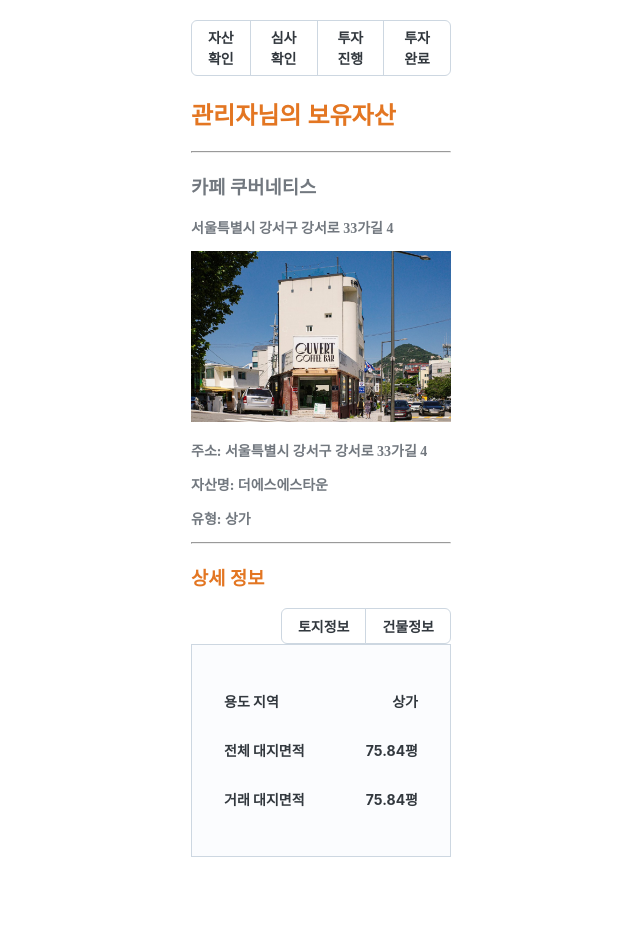
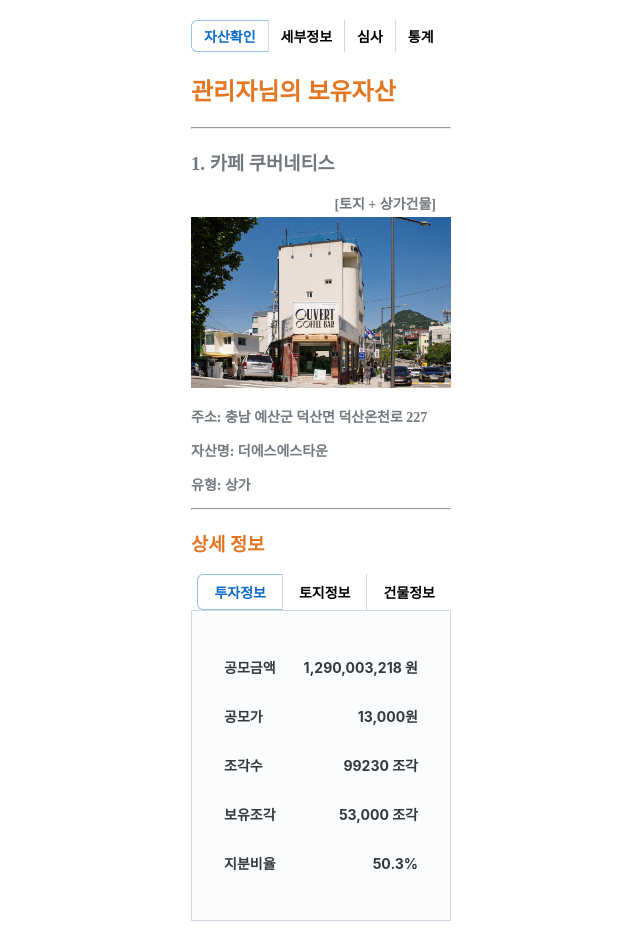
Before and after one commit to 2023KoscomTeam1/react-front, a React (Create React App) app: page /company/portfolio in a window 1280 px wide. Shown: the whole page, without its empty margins (319-959 px from the left). Before the commit the page ends 877 px from the top, so only its background shows below. Built offline with nearby package versions, Linux system fonts and the light colour scheme; a web font is replaced by a local one.

Commit message:
🍱add : 버튼별 신규 component 추가 및 화면에 반영

```diff
--- a/src/App.css
+++ b/src/App.css
@@ -109,6 +109,12 @@
   font-size: 3px;
 }
 
+.progress-label {
+  display: grid;
+  grid-template-columns: 30% 70%;
+  font-size: 3px;
+}
+
 .key-label {
   text-align: left;
 }
@@ -119,6 +125,11 @@
   font-size: 0.6rem;
 }
 
+.value-label2 {
+  text-align: right;
+  font-weight: bold;
+  font-size: 0.8rem;
+}
 colorhr > hr {
   color: var(--koscom-color);
 }
--- /dev/null
+++ b/src/components/enterprise/Audit.js
@@ -0,0 +1,43 @@
+import React from "react";
+import Typography from '@mui/joy/Typography';
+import "../../App.css";
+import "./BuildingInfo.css"
+import './Detail_info.css'
+
+function AuditProgress() {
+    return (
+        <div className="content-font">
+            <h2 className="color-title"> 심사 진행 현황 </h2>
+            <hr />
+            <h3>카페 쿠버네티스</h3>
+            <p>서울특별시 강서구 강서로 33가길 4</p>
+            <hr />
+
+            <div>
+                <Typography
+                    id="basic-list-demo"
+                    level="body-xs"
+                    textTransform="uppercase"
+                    fontWeight="lg"
+                >
+                </Typography>
+                <h3 className="key-label">심사 정보</h3>
+                <hr />
+                <p className="key-label">재무평가 결과 </p>
+                <p className="value-label2"> 자산 가치 평가 : 3,000,000(천원)</p>
+                <hr />
+                <p className="key-label">배당 정보</p>
+                <p className="value-label2"> 분기 단위 배당</p>
+                <p className="value-label2"> 배당 방식 : 지분 비례</p>
+                <p className="value-label2"> 희망 지분 배정 : 30%</p>
+                <hr/>
+                <p className="key-label">비고</p>
+                <p className="value-label2" >심사기관 : 한국부동산평가원 | 예산군청</p>
+                <p className="value-label2" >심사일자 : 2023.06.25</p>
+            </div>
+
+        </div>
+    )
+}
+
+export default AuditProgress;
--- a/src/components/enterprise/BuildingInfo.js
+++ b/src/components/enterprise/BuildingInfo.js
@@ -17,19 +17,19 @@ export default function BuildingInfo() {
             </Typography>
             <span className="sad">
                 <p>주소</p>
-                <p className="value">서울시 강남구 테헤란로 51길 14</p>
+                <p className="value">충남 예산군 덕산면 덕산온천로 227</p>
             </span>
             <span className='sad'>
             <p>규모</p>
-                <p className="value">B2~13F </p>
+                <p className="value">1~2F </p>
             </span>
             <span className='sad'>
             <p>거래대상</p>
-                <p className="value"> B2~13F </p>
+                <p className="value"> 1~2F </p>
             </span>
             <span className='sad'>
             <p>거래면적</p>
-                <p className="value">215.71평 </p>
+                <p className="value">55.71평 </p>
             </span>
             <span className="sad">
                 <p>건폐율</p>
--- a/src/components/enterprise/CheckAsset.css
+++ b/src/components/enterprise/CheckAsset.css
@@ -20,3 +20,14 @@ p {
     text-align: left;
     /* Left align the text */
 }
+
+.right-allign p{
+    margin: 0;
+    /* Remove default margin to prevent extra spacing */
+    white-space: pre-line;
+    /* Preserve line breaks */
+    text-align: right;
+    /* Left align the text */
+    margin-right: 15px;
+    margin-bottom: 4px;
+}
--- a/src/components/enterprise/CheckAsset.js
+++ b/src/components/enterprise/CheckAsset.js
@@ -5,6 +5,7 @@ import { Button, ButtonGroup, IconButton } from '@mui/joy';
 import LandInfo from "./LandInfo";
 import BuildingInfo from "./BuildingInfo";
 import "./CheckAsset.css"
+import InvestInfo from "./InvestInfo";
 
 function CheckAsset() {
     const [activeInfo, setActiveInfo] = useState(null); // 현재 활성화된 화면을 상태로 관리
@@ -17,31 +18,46 @@ function CheckAsset() {
             <div className="content-font">
                 <h2 className="color-title"> 관리자님의 보유자산 </h2>
                 <hr />
-                <h3>카페 쿠버네티스</h3>
-                <p>서울특별시 강서구 강서로 33가길 4</p>
+                <h3>1. 카페 쿠버네티스</h3>
+                <div className="right-allign">
+                    <p>[토지 + 상가건물]</p>
+                </div>
+
 
                 <img
                     src="/img/cafe1.jpg"
                     alt="Representative"
                     className="representative-image"
+
                 />
 
-                <p>주소: 서울특별시 강서구 강서로 33가길 4</p>
+                <p>주소: 충남 예산군 덕산면 덕산온천로 227</p>
                 <p>자산명: 더에스에스타운</p>
                 <p>유형: 상가</p>
                 <hr />
                 <h3 className="color-title"> 상세 정보 </h3>
                 <span className="button-container">
                     <ButtonGroup aria-label="outlined primary button group">
-                        <Button onClick={() => handleButtonClick("Land")}>토지정보</Button>
-                        <Button onClick={() => handleButtonClick("Building")}>건물정보</Button>
+                        <Button
+                            onClick={() => handleButtonClick("Invest")}
+                            color={(activeInfo === "Invest" || activeInfo ===null)? "primary" : "default"}
+                        >투자정보</Button>
+                        <Button
+                            onClick={() => handleButtonClick("Land")}
+                            color={activeInfo === "Land" ? "primary" : "default"}
+                        >토지정보</Button>
+                        <Button
+                            onClick={() => handleButtonClick("Building")}
+                            color={activeInfo === "Building" ? "primary" : "default"}
+                        >건물정보</Button>
                     </ButtonGroup>
                 </span>
 
 
 
                 <Sheet variant="outlined" color="neutral" sx={{ p: 4 }}>
-                    {(activeInfo === "Land" || activeInfo === null) && <LandInfo />} {/* 토지 정보 */}
+                    {(activeInfo === "Invest" || activeInfo === null) && <InvestInfo />} {/* 투자 정보 */}
+                    {activeInfo === "Land" && <LandInfo />} {/* 토지 정보 */}
                     {activeInfo === "Building" && <BuildingInfo />} {/* 건물 정보 */}
 
                 </Sheet>
--- /dev/null
+++ b/src/components/enterprise/Detail_info.css
@@ -0,0 +1,22 @@
+/* Detail_info.css */
+
+.custom-table {
+    border-collapse: collapse;
+    width: 100%;
+    max-width: 800px;
+    margin: 0 auto;
+    font-family: Arial, sans-serif;
+    background-color: #f2f2f2;
+  }
+
+  .custom-table th, .custom-table td {
+    border: 1px solid #E37622;
+    text-align: left;
+    padding: 8px;
+    background-color: white;
+  }
+
+  .custom-table th {
+    background-color: #E37622;
+    color: white;
+  }
--- /dev/null
+++ b/src/components/enterprise/Detail_info.js
@@ -0,0 +1,43 @@
+import React from "react";
+import Typography from '@mui/joy/Typography';
+import "../../App.css";
+import "./BuildingInfo.css"
+import './Detail_info.css'
+
+function Detail_info() {
+  return (
+    <div className="content-font">
+      <h2 className="color-title"> 세부 자산 현황 </h2>
+      <hr />
+      <h3>카페 쿠버네티스</h3>
+      <p>충남 예산군 덕산면 덕산온천로 227</p>
+      <hr />
+
+      <div>
+        <Typography
+          id="basic-list-demo"
+          level="body-xs"
+          textTransform="uppercase"
+          fontWeight="lg"
+        >
+        </Typography>
+
+        <p className="key-label">사업자 정보 </p>
+        <p className="value-label2"> 상호명 : ABC 컴퍼니</p>
+        <p className="value-label2"> 사업자 등록번호 : 123-456-890</p>
+        <p className="value-label2"> 대표자명 : 양준석</p>
+        <hr />
+        <p className="key-label">재무정보(최근 3년 평균)</p>
+        <p className="value-label2"> 월 평균 매출액: 2,000,000</p>
+        <p className="value-label2"> 순수익 : 500,000</p>
+        <p className="value-label2"> 부채 : 800,000</p>
+        <p className="value-label2"> 단위 : 천 원</p>
+        <hr />
+        <p className="key-label">재무정보</p>
+        <p className="value-label2"> 월 매출액: 200,000,000원</p>
+      </div>
+    </div>
+  )
+}
+
+export default Detail_info;
--- /dev/null
+++ b/src/components/enterprise/InvestInfo.js
@@ -0,0 +1,38 @@
+import * as React from 'react';
+import Typography from '@mui/joy/Typography';
+import "./BuildingInfo.css"
+
+
+export default function InvestInfo() {
+    return (
+        <div>
+            <Typography
+                id="basic-list-demo"
+                level="body-xs"
+                textTransform="uppercase"
+                fontWeight="lg"
+            >
+            </Typography>
+            <span className='sad'>
+            <p>공모금액</p>
+                <p className="value"> 1,290,003,218 원</p>
+            </span>
+            <span className='sad'>
+            <p>공모가</p>
+                <p className="value"> 13,000원 </p>
+            </span>
+            <span className="sad">
+                <p>조각수</p>
+                <p className="value">99230 조각 </p>
+            </span>
+            <span className="sad">
+                <p>보유조각</p>
+                <p className="value">53,000 조각</p>
+            </span>
+            <span className="sad">
+                <p>지분비율</p>
+                <p className="value">50.3% </p>
+            </span>
+        </div>
+    );
+}
--- a/src/components/enterprise/Portfolio.js
+++ b/src/components/enterprise/Portfolio.js
@@ -1,8 +1,10 @@
 import React, { useState } from "react";
 import "./Portfolio.css";
 import { Button, ButtonGroup, IconButton } from '@mui/joy';
-import ApplyAudit from "./apply";
+import Detail_info from "./Detail_info";
 import CheckAsset from "./CheckAsset";
+import AuditProgress from "./Audit";
+import Home from "../../routes/Home";
 
 function EPortfolio() {
   const [activeScreen, setActiveScreen] = useState(null); // 현재 활성화된 화면을 상태로 관리
@@ -16,14 +18,16 @@ function EPortfolio() {
 
       <div className="right-content">
         <ButtonGroup aria-label="outlined primary button group">
-          <Button onClick={() => handleButtonClick("check")} size="sm">자산확인</Button>
-          <Button onClick={() => handleButtonClick("apply")}>심사확인</Button>
-          <Button>투자진행</Button>
-          <Button>투자완료</Button>
+          <Button onClick={() => handleButtonClick("check")} size="sm" color={(activeScreen === "check"  || activeScreen ===null) ? "primary" : "outlined"}>자산확인</Button>
+          <Button onClick={() => handleButtonClick("detail")} size="sm" color={activeScreen === "detail" ? "primary" : "default"}>세부정보</Button>
+          <Button onClick={() => handleButtonClick("audit")} size="sm" color={activeScreen === "audit" ? "primary" : "default"}>심사</Button>
+          <Button onClick={() => handleButtonClick("done")} size="sm" color={activeScreen === "done" ? "primary" : "default"}>통계</Button>
         </ButtonGroup>
 
         {(activeScreen === "check" || activeScreen === null ) && <CheckAsset />} {/* 초기 자산확인 화면 */}
-        {activeScreen === "apply" && <ApplyAudit />} {/* 자산확인 화면 */}
+        {activeScreen === "detail" && <Detail_info />} {/* 상세정보 화면 */}
+        {activeScreen === "audit" && <AuditProgress />} {/* 심사 화면 */}
+        {activeScreen === "done" && <CheckAsset />} {/* 홈 화면 */}
         {/* 심사신청, 심사확인, 투자진행, 투자완료 화면도 유사하게 추가 */}
 
       </div>
--- a/src/components/enterprise/apply.js
+++ /dev/null
@@ -1,26 +0,0 @@
-import React from "react"
-import Sheet from '@mui/joy/Sheet';
-import BasicList from "./ListComponent1";
-import Table from '@mui/joy/Table';
-
-function ApplyAudit() {
-  return (
-    <div className="content-font">
-      <h2 className="color-title"> 관리자님의 공모 현황 </h2>
-      <hr />
-      <h3>카페 쿠버네티스</h3>
-      <p>서울특별시 강서구 강서로 33가길 4</p>
-      <hr />
-      <div className="image-description">
-        <img
-          src="/img/table.png"
-          alt="table"
-          className="representative-image"
-        />
-
-      </div>
-      </div>
-      )
-}
-
-      export default ApplyAudit;
```
